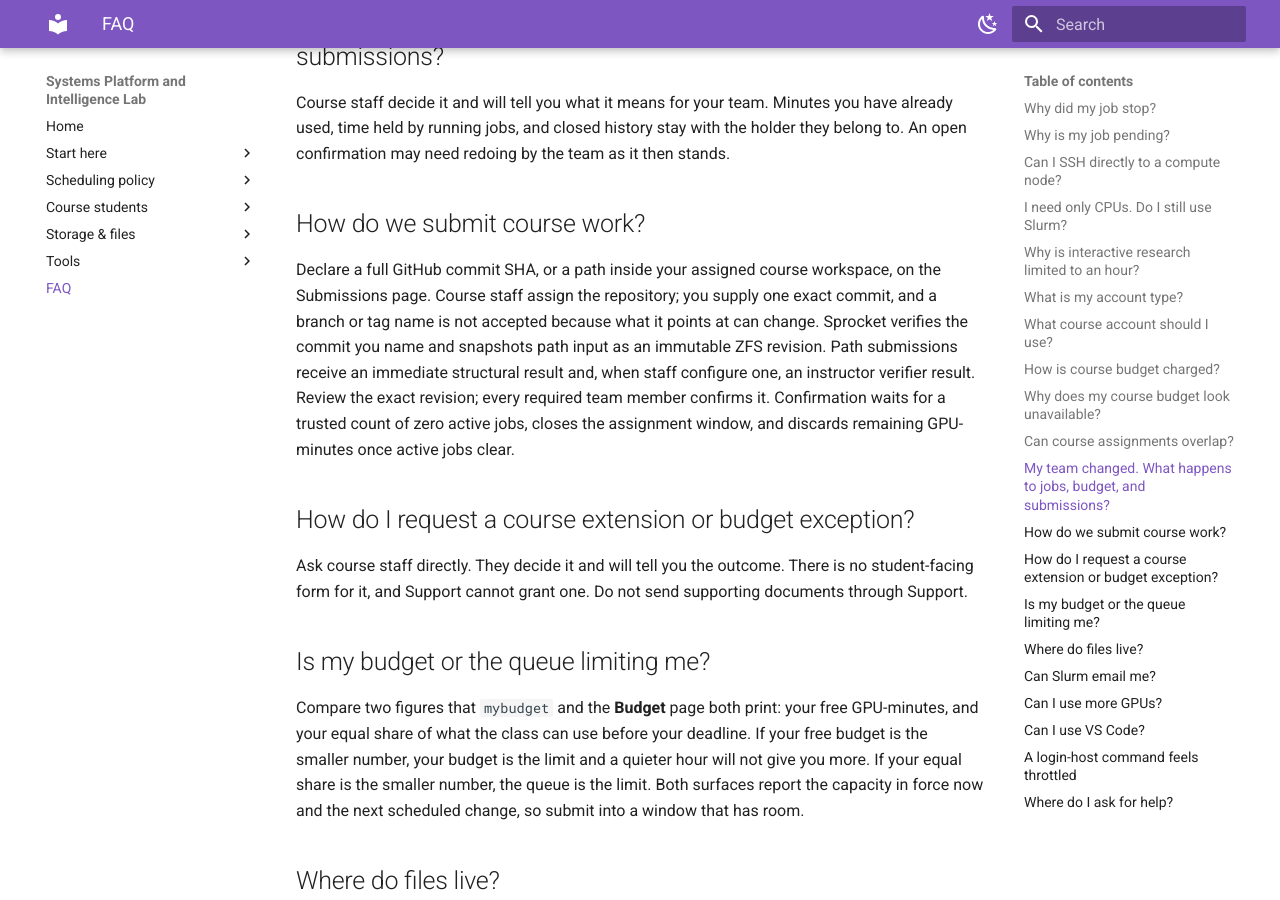
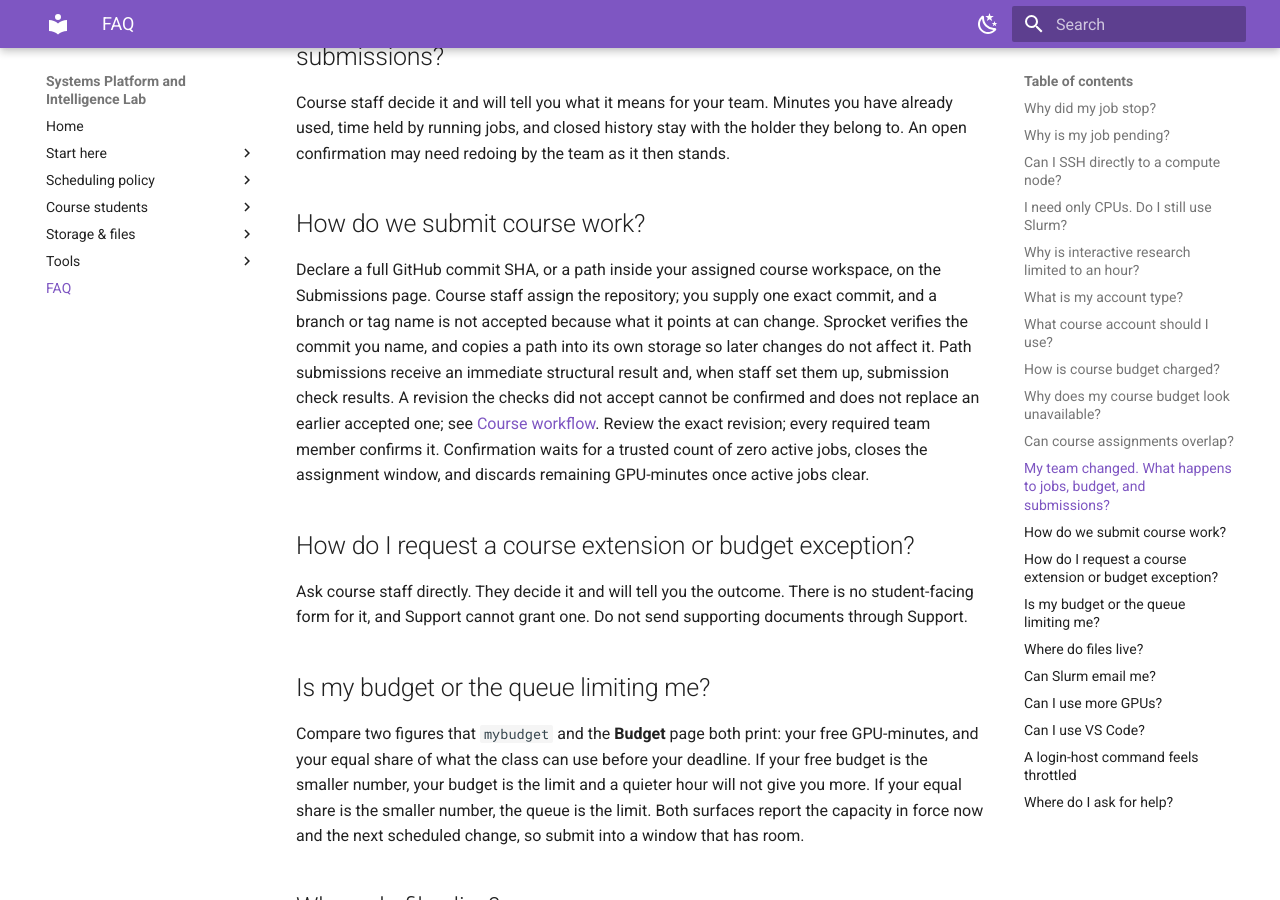
Before and after one commit to max-bromberg/platformx-wiki, an MkDocs documentation site: the page built from docs/faq.md, in a window 1280 px wide and 900 px high, scrolled down 2353 px. Built offline with MkDocs 1.6.1 and Material for MkDocs 9.7.7, drawn with Linux system fonts in a browser that asks for light colours.

Commit message:
docs(faq): say path submissions are copied and checked, not snapshotted
Path capture copies a submission into Sprocket's own storage, and the
instructor verifier is gone. Name submission check results instead, and
say a revision the checks did not accept cannot be confirmed.

Co-Authored-By: Claude Opus 5.5 (1M context) <noreply@anthropic.com>

```diff
--- a/docs/faq.md
+++ b/docs/faq.md
@@ -64,7 +64,7 @@ Course staff decide it and will tell you what it means for your team. Minutes yo
 
 ## How do we submit course work?
 
-Declare a full GitHub commit SHA, or a path inside your assigned course workspace, on the Submissions page. Course staff assign the repository; you supply one exact commit, and a branch or tag name is not accepted because what it points at can change. Sprocket verifies the commit you name and snapshots path input as an immutable ZFS revision. Path submissions receive an immediate structural result and, when staff configure one, an instructor verifier result. Review the exact revision; every required team member confirms it. Confirmation waits for a trusted count of zero active jobs, closes the assignment window, and discards remaining GPU-minutes once active jobs clear.
+Declare a full GitHub commit SHA, or a path inside your assigned course workspace, on the Submissions page. Course staff assign the repository; you supply one exact commit, and a branch or tag name is not accepted because what it points at can change. Sprocket verifies the commit you name, and copies a path into its own storage so later changes do not affect it. Path submissions receive an immediate structural result and, when staff set them up, submission check results. A revision the checks did not accept cannot be confirmed and does not replace an earlier accepted one; see [Course workflow](coursework.md#submission-checks). Review the exact revision; every required team member confirms it. Confirmation waits for a trusted count of zero active jobs, closes the assignment window, and discards remaining GPU-minutes once active jobs clear.
 
 ## How do I request a course extension or budget exception?
 
```
